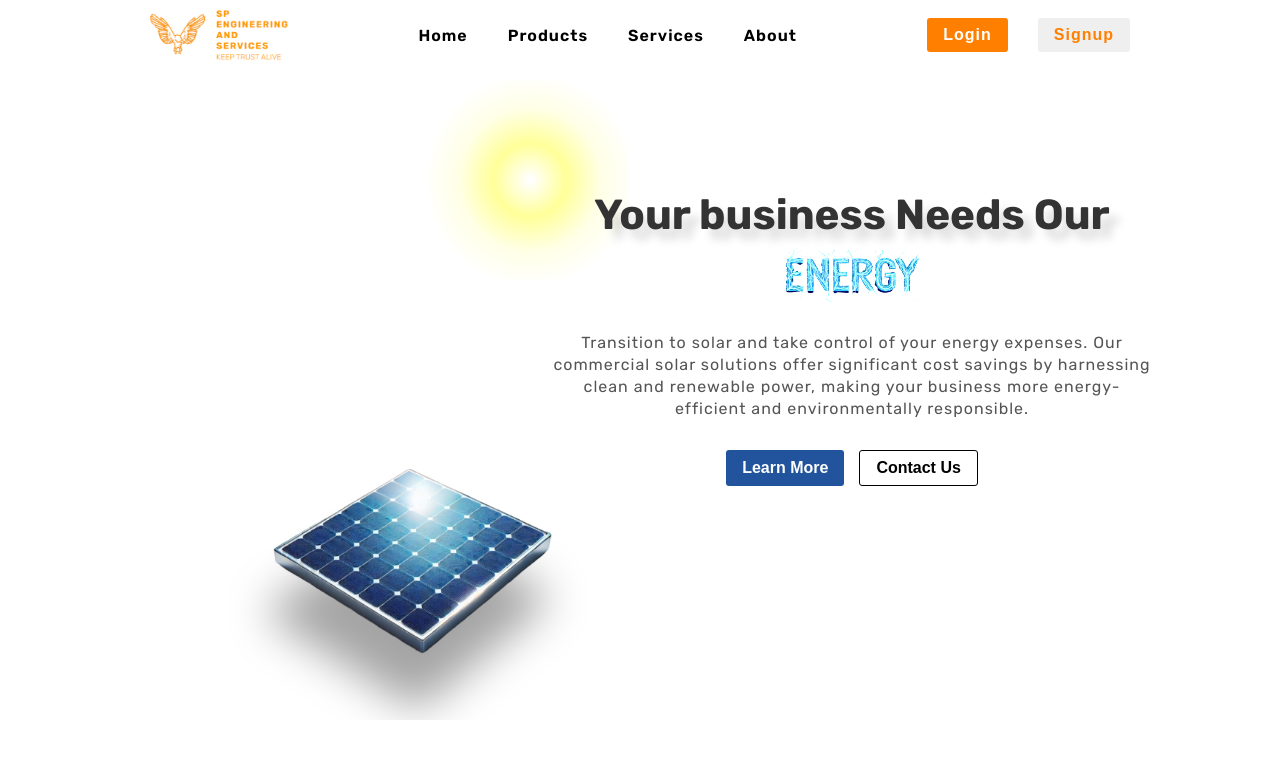
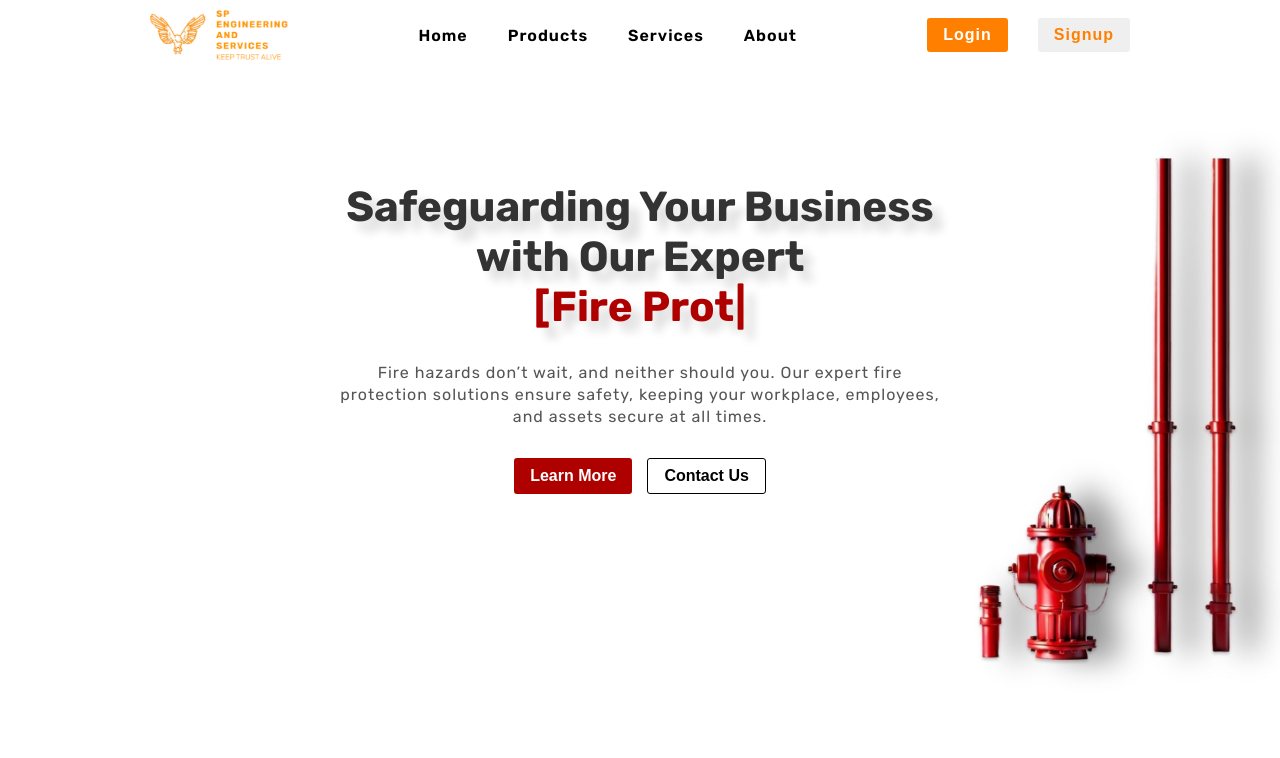
Before and after one commit to Kaustubh2000-maker/sp-engineering-frontend, a React (Vite) app: page / in a window 1280 px wide. Shown: the top 758 px of the page. Built offline with nearby package versions, Linux system fonts and the light colour scheme.

Commit message:
10-3 initial commit

```diff
--- a/src/components/layout/Navbar.jsx
+++ b/src/components/layout/Navbar.jsx
@@ -1,6 +1,6 @@
 import React from "react";
 
-import logoMain from "@assets/logos/logo-main.png";
+import logoMain from "@logos/logo-main.png";
 
 function Navbar() {
   return (
--- /dev/null
+++ b/src/components/sections/LogosAndWhyUs.jsx
@@ -0,0 +1,11 @@
+import React from "react";
+import { motion } from "framer-motion";
+import { useScrollAnimation } from "@hooks/useScrollAnimation";
+
+function LogosAndWhyUs() {
+  const [ref, isVisible] = useScrollAnimation(); // Get ref and visibility state
+
+  return <></>;
+}
+
+export default LogosAndWhyUs;
--- a/src/constants/heroServices.js
+++ b/src/constants/heroServices.js
@@ -5,20 +5,20 @@ import hvacImage from "@assets/heroSection/33.jpg";
 import energyImage from "@assets/heroSection/hero-energy-name-1.png";
 
 export const HERO_SERVICES = [
-  //   {
-  //     id: "fire",
-  //     name: "fire",
-  //     title: "Safeguarding Your Business with Our Expert",
-  //     description:
-  //       "Fire hazards don’t wait, and neither should you. Our expert fire protection solutions ensure safety, keeping your workplace, employees, and assets secure at all times.",
-  //     image: firefightinImage,
-  //     alignment: "center",
-  //     color: "#af0000",
-  //     button: {
-  //       label: "Learn More",
-  //       path: "/services/fire",
-  //     },
-  //   },
+  {
+    id: "fire",
+    name: "fire",
+    title: "Safeguarding Your Business with Our Expert",
+    description:
+      "Fire hazards don’t wait, and neither should you. Our expert fire protection solutions ensure safety, keeping your workplace, employees, and assets secure at all times.",
+    image: firefightinImage,
+    alignment: "center",
+    color: "#af0000",
+    button: {
+      label: "Learn More",
+      path: "/products/fire",
+    },
+  },
   {
     id: "solar",
     name: "solar",
@@ -30,23 +30,23 @@ export const HERO_SERVICES = [
     color: "#21549c",
     button: {
       label: "Learn More",
-      path: "/services/solar",
+      path: "/products/solar",
     },
   },
-  //   {
-  //     id: "hvac",
-  //     name: "hvac",
-  //     title: "Optimized Climate Control for Industrial Environments",
-  //     description:
-  //       "Enhance productivity with our state-of-the-art industrial HVAC systems. Designed for factories, warehouses, and large facilities, our solutions provide efficient climate control and optimal air quality.",
-  //     image: hvacImage,
-  //     alignment: "left",
-  //     color: "#96c2ff",
-  //     button: {
-  //       label: "Learn More",
-  //       path: "/services/hvac",
-  //     },
-  //   },
+  {
+    id: "hvac",
+    name: "hvac",
+    title: "Optimized Climate Control for Industrial Environments",
+    description:
+      "Enhance productivity with our state-of-the-art industrial HVAC systems. Designed for factories, warehouses, and large facilities, our solutions provide efficient climate control and optimal air quality.",
+    image: hvacImage,
+    alignment: "left",
+    color: "#96c2ff",
+    button: {
+      label: "Learn More",
+      path: "/products/hvac",
+    },
+  },
 ];
 
 export const ENERGY_IMAGE = "@assets/heroSection/hero-energy-name-1.png";
--- /dev/null
+++ b/src/hooks/useScrollAnimation.js
@@ -0,0 +1,29 @@
+import { useState, useEffect, useRef } from "react";
+
+export const useScrollAnimation = (threshold = 0.5) => {
+  const [isVisible, setIsVisible] = useState(false);
+  const ref = useRef(null); // Fix: Ensure a valid ref
+
+  useEffect(() => {
+    const observer = new IntersectionObserver(
+      ([entry]) => {
+        if (entry.isIntersecting) {
+          setIsVisible(true); // Fix: Ensures state updates only once
+        }
+      },
+      { threshold }
+    );
+
+    if (ref.current) {
+      observer.observe(ref.current);
+    }
+
+    return () => {
+      if (ref.current) {
+        observer.unobserve(ref.current);
+      }
+    };
+  }, []);
+
+  return [ref, isVisible];
+};
--- a/src/pages/LandingPage.jsx
+++ b/src/pages/LandingPage.jsx
@@ -1,9 +1,11 @@
-import HeroSection from "../components/sections/HeroSection";
+import HeroSection from "@components/sections/HeroSection";
+import LogosAndWhyUs from "@components/sections/LogosAndWhyUs";
 
 function LandingPage() {
   return (
     <>
       <HeroSection />
+      <LogosAndWhyUs />
     </>
   );
 }
--- a/src/scss/_hero.scss
+++ b/src/scss/_hero.scss
@@ -4,6 +4,7 @@
   width: 100%;
   height: 100vh;
   z-index: 0;
+  margin-bottom: 9.4rem;
 }
 
 .hero-section--animate {
--- /dev/null
+++ b/src/scss/_logosAndWhyUs.scss
@@ -0,0 +1,3 @@
+.why-us-section {
+  background-color: red;
+}
--- a/src/scss/main.scss
+++ b/src/scss/main.scss
@@ -1,6 +1,7 @@
 @use "welcomeOverlay";
 @use "navbar";
 @use "hero";
+@use "logosAndWhyus";
 
 @import url("https://fonts.googleapis.com/css2?family=Rubik:ital,wght@0,300..900;1,300..900&display=swap");
 
--- a/vite.config.js
+++ b/vite.config.js
@@ -17,6 +17,7 @@ export default defineConfig({
       "@scss": path.resolve(__dirname, "src/scss"),
       "@utils": path.resolve(__dirname, "src/utils"),
       "@animations": path.resolve(__dirname, "src/animations"),
+      "@logos": path.resolve(__dirname, "src/assets/logos"),
     },
   },
 });
```
Also changed, not shown: src/assets/logos/logo-no-bg.png (added).
